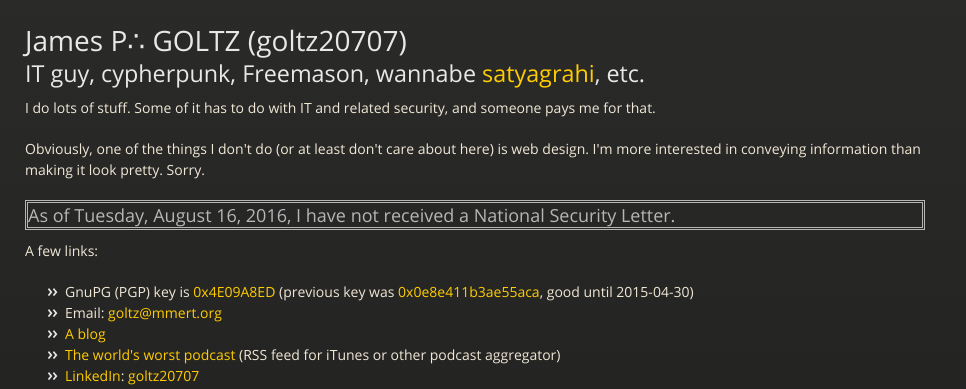
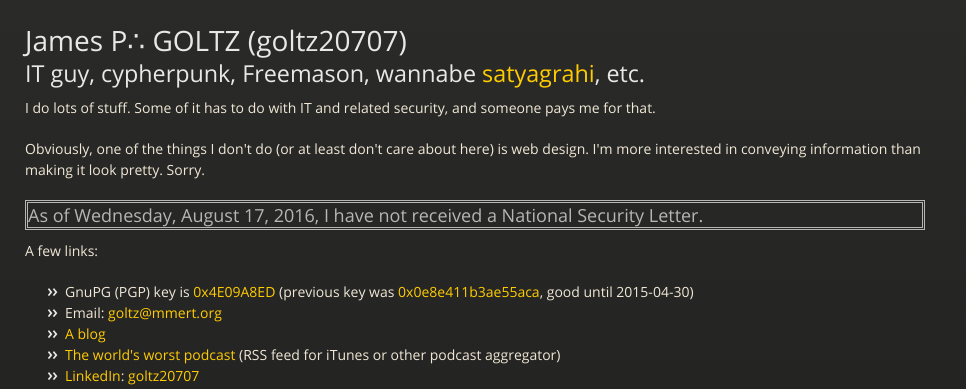
Before and after one commit to goltz20707/goltz20707.github.io, a Jekyll site: the page built from index.html, in a window 1280 px wide. Shown: the top 389 px of the page, without its empty margins (0-966 px from the left). Built offline with Jekyll 4.4.1, drawn with Linux system fonts in a browser that asks for light colours.

Commit message:
Update nsl.html

```diff
--- a/_includes/nsl.html
+++ b/_includes/nsl.html
@@ -3,6 +3,6 @@ date '+%A, %B %e, %Y,'
  -->
 <h3 style="border: double">As of
 
-Tuesday, August 16, 2016,
+Wednesday, August 17, 2016,
 
 I have not received a National Security Letter.</h3>
```
